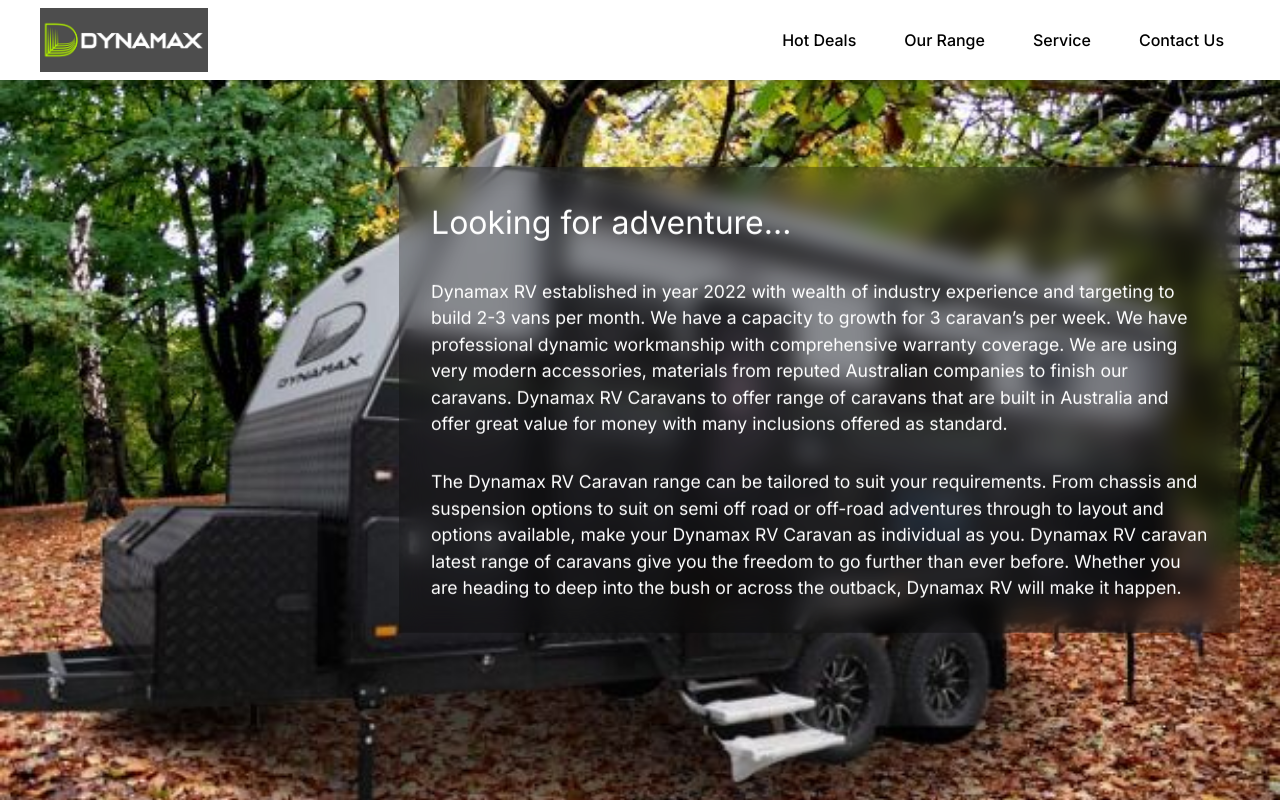
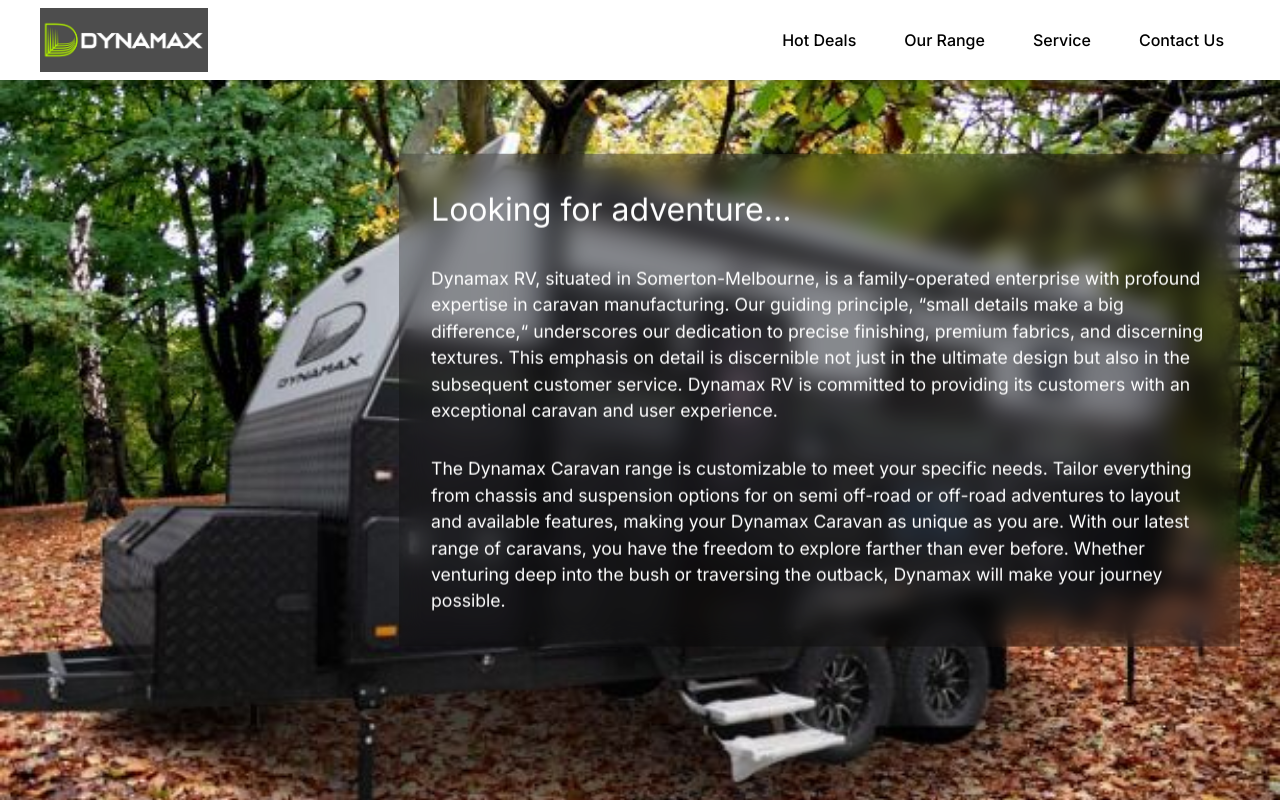
Before and after one commit to donextdo/dynamax-nextjs, a Next.js app: page / in a window 1280 px wide. Shown: the top 800 px of the page. Built offline with nearby package versions, Linux system fonts and the light colour scheme.

Commit message:
fixed erros

```diff
--- a/src/components/Hero/Hero.tsx
+++ b/src/components/Hero/Hero.tsx
@@ -16,10 +16,10 @@
             Looking for adventure...
           </h2>
           <p className="md:max-w-[55ch] lg:max-w-[70ch] text-[1.1rem]">
-            Dynamax RV established in year 2022 with wealth of industry experience and targeting to build 2-3 vans per month. We have a capacity to growth for 3 caravan’s per week. We have professional dynamic workmanship with comprehensive warranty coverage. We are using very modern accessories, materials from reputed Australian companies to finish our caravans. Dynamax RV Caravans to offer range of caravans that are built in Australia and offer great value for money with many inclusions offered as standard.
+          Dynamax RV, situated in Somerton-Melbourne, is a family-operated enterprise with profound expertise in caravan manufacturing. Our guiding principle, &ldquo;small details make a big difference,&ldquo; underscores our dedication to precise finishing, premium fabrics, and discerning textures. This emphasis on detail is discernible not just in the ultimate design but also in the subsequent customer service. Dynamax RV is committed to providing its customers with an exceptional caravan and user experience.
           </p>
           <p className="md:max-w-[55ch] lg:max-w-[70ch] text-[1.1rem]">
-            The Dynamax RV Caravan range can be tailored to suit your requirements. From chassis and suspension options to suit on semi off road or off-road adventures through to layout and options available, make your Dynamax RV Caravan as individual as you. Dynamax RV caravan latest range of caravans give you the freedom to go further than ever before. Whether you are heading to deep into the bush or across the outback, Dynamax RV will make it happen.
+          The Dynamax Caravan range is customizable to meet your specific needs. Tailor everything from chassis and suspension options for on semi off-road or off-road adventures to layout and available features, making your Dynamax Caravan as unique as you are. With our latest range of caravans, you have the freedom to explore farther than ever before. Whether venturing deep into the bush or traversing the outback, Dynamax will make your journey possible.
           </p>
           {/* <Link
             href="/view-more"
```
